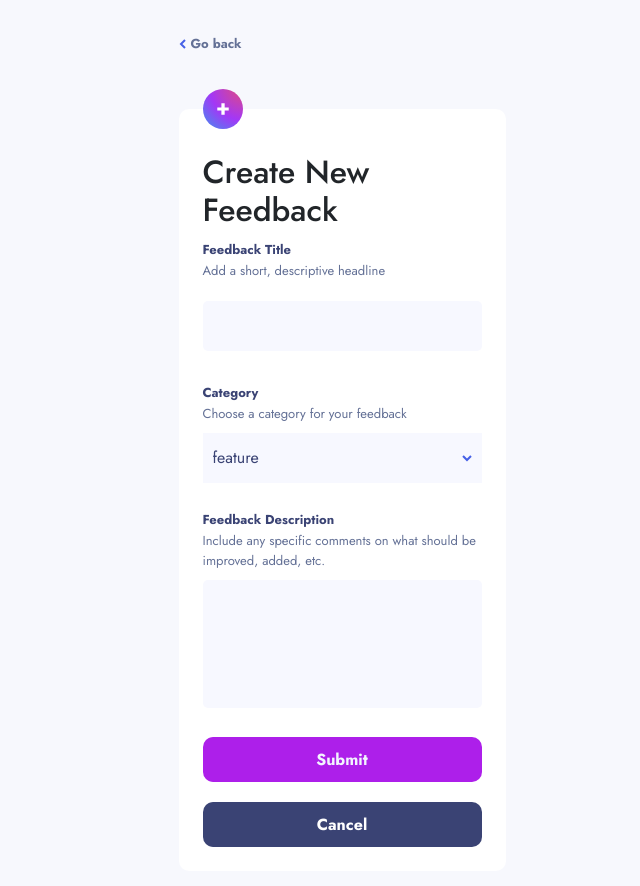
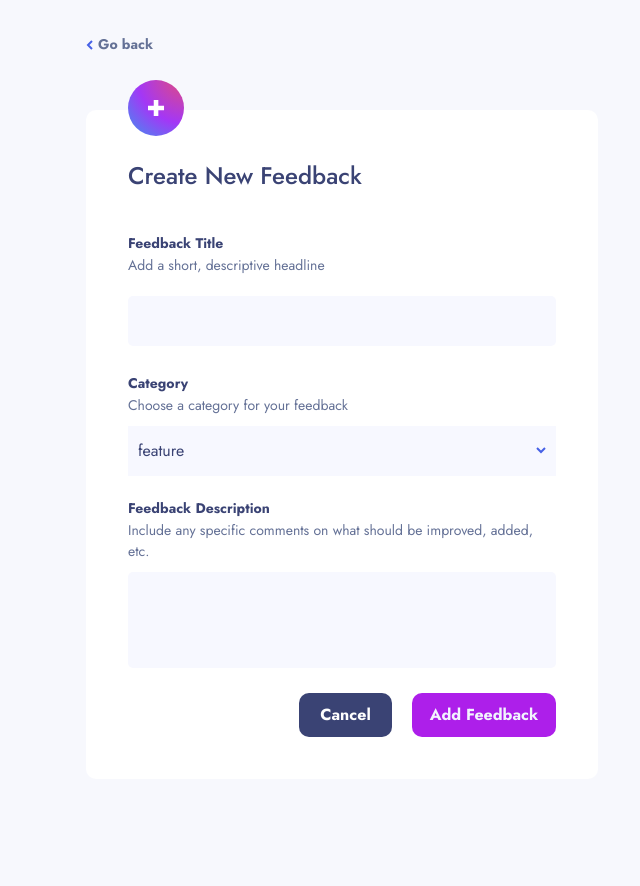
Before and after one commit to mariamo101/team-2, a React (Vite) app: page /new-feedback in a window 1280 px wide. Shown: the top 886 px of the page, without its empty margins (298-938 px from the left). After the commit the page ends 834 px from the top, so only its background shows below. Built offline with nearby package versions, Linux system fonts and the light colour scheme.

Commit message:
Style:finish new feedback page

```diff
--- a/src/components/NewFeedbackForm/NewFeedBackForm.jsx
+++ b/src/components/NewFeedbackForm/NewFeedBackForm.jsx
@@ -2,11 +2,12 @@ import {useContext} from "react";
 import {FeedbackContext} from "../../store/feedback-context";
 import {useForm} from "react-hook-form";
 import {Link} from "react-router-dom";
-
+import {useNavigate} from "react-router-dom";
 import styles from "./NewFeedBackForm.module.css";
 
 function NewFeedBackForm() {
   const {productData, setProduct} = useContext(FeedbackContext);
+  const navigate = useNavigate();
 
   // Setting Form for sending data
   const {
@@ -37,6 +38,12 @@ function NewFeedBackForm() {
       []
     );
     reset();
+    navigate("/");
+  }
+
+  function handleCancel() {
+    reset();
+    navigate("/");
   }
   return (
     <form className={styles.form} onSubmit={handleSubmit(data => handleAddProduct(data))}>
@@ -85,11 +92,11 @@ function NewFeedBackForm() {
       </fieldset>
       <div className={styles.buttonsContainer}>
         <button className={styles.addBtn} type="submit">
-          Submit
+          Add Feedback
         </button>
-        <Link className={styles.cancel} to="/">
-          <button>Cancel</button>
-        </Link>
+        <button type="button" className={styles.cancel} onClick={() => handleCancel()}>
+          Cancel
+        </button>
       </div>
     </form>
   );
--- a/src/components/NewFeedbackForm/NewFeedBackForm.module.css
+++ b/src/components/NewFeedbackForm/NewFeedBackForm.module.css
@@ -1,13 +1,6 @@
-.title,
 .label {
   color: rgba(var(--title));
   font-weight: 700;
-}
-
-.title {
-  font-size: 18px;
-  margin-bottom: 24px;
-  margin-top: 10px;
 }
 
 .label {
@@ -23,14 +16,15 @@
 .form {
   display: flex;
   flex-direction: column;
-  gap: 24px;
+  gap: 20px;
   color: rgba(var(--title));
 }
 
 .input,
 .textarea,
-.select {
-  padding-left: 16px;
+.select,
+.select option {
+  padding-left: 24px;
   padding-top: 10px;
   border-radius: 5px;
 }
@@ -64,7 +58,7 @@
 
 .form option {
   width: 100%;
-  color: rgba(var(--purple), 1);
+  color: rgba(var(--paragraph), 1);
 }
 
 .textarea {
@@ -95,27 +89,57 @@
   gap: 20px;
 }
 
-.buttonsContainer a,
+.cancel,
 .addBtn {
   width: 100%;
   border-radius: 10px;
-  padding: 10.5px 0;
   text-align: center;
   font-weight: 700;
+  padding: 10px 0;
 }
 
-.buttonsContainer a {
+.cancel {
   background-color: rgba(var(--cancel-btn));
   color: rgba(var(--text-white));
 }
-.buttonsContainer a:hover {
+.cancel:hover {
   background-color: rgba(var(--cancel-btn-h));
 }
 .addBtn {
   color: rgba(var(--text-secondary));
   background-color: rgba(var(--add-btn));
+  margin: 0;
 }
 
 .addBtn:hover {
   background-color: rgba(var(--add-btn-h));
 }
+
+@media screen and (min-width: 766px) {
+  .label,
+  .paragraph {
+    font-size: 14px;
+  }
+
+  .textarea {
+    height: 96px;
+  }
+
+  .buttonsContainer {
+    flex-direction: row-reverse;
+    align-items: flex-basis;
+  }
+
+  .cancel,
+  .addBtn {
+    height: 44px;
+    padding: 0;
+  }
+
+  .cancel {
+    width: 93px;
+  }
+  .addBtn {
+    width: 144px;
+  }
+}
--- a/src/components/feedbackboard/mainButton/MainButton.jsx
+++ b/src/components/feedbackboard/mainButton/MainButton.jsx
@@ -1,8 +1,8 @@
 import React from "react";
 import styles from "./MainButton.module.css";
-import { Link } from "react-router-dom";
+import {Link} from "react-router-dom";
 
-export default function MainButton({ text }) {
+export default function MainButton({text}) {
   return (
     <>
       <Link to="/new-feedback">
--- a/src/styles/NewFeedBacks.module.css
+++ b/src/styles/NewFeedBacks.module.css
@@ -1,5 +1,6 @@
 .container {
-  max-width: 327px;
+  max-width: 90%;
+  width: 100%;
   margin: 34px auto 77px;
 }
 
@@ -33,3 +34,35 @@
   border-radius: 10px;
   padding: 44px 24px 24px;
 }
+
+.title {
+  color: rgba(var(--title));
+  font-size: 18px;
+  margin-bottom: 24px;
+}
+
+@media screen and (min-width: 766px) {
+  .container {
+    max-width: 40%;
+  }
+
+  .plus {
+    position: absolute;
+    top: -30px;
+    width: 56px;
+    height: 56px;
+  }
+
+  .content {
+    padding: 52px 42px 42px;
+  }
+
+  .header a {
+    font-size: 14px;
+  }
+
+  .title {
+    font-size: 24px;
+    margin-bottom: 40px;
+  }
+}
```
